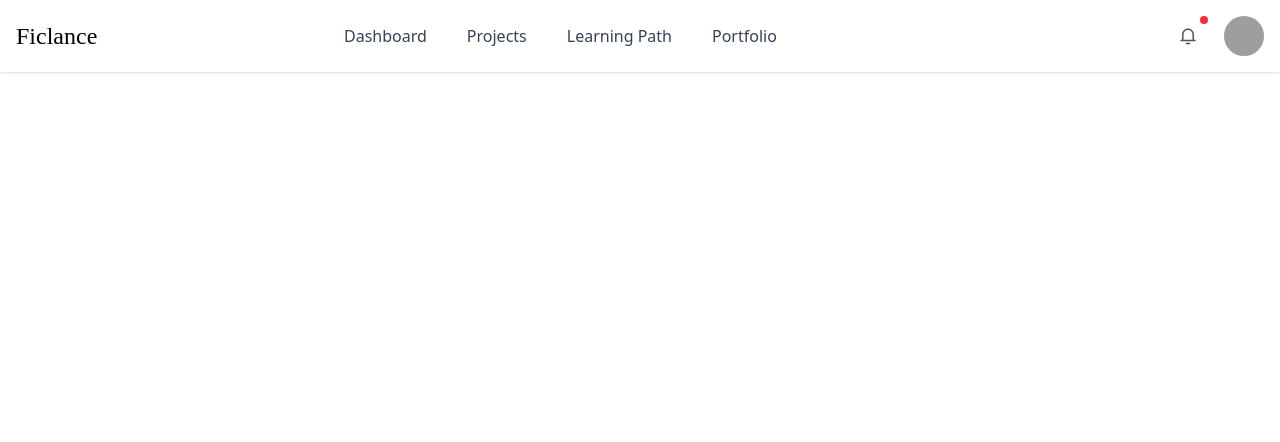
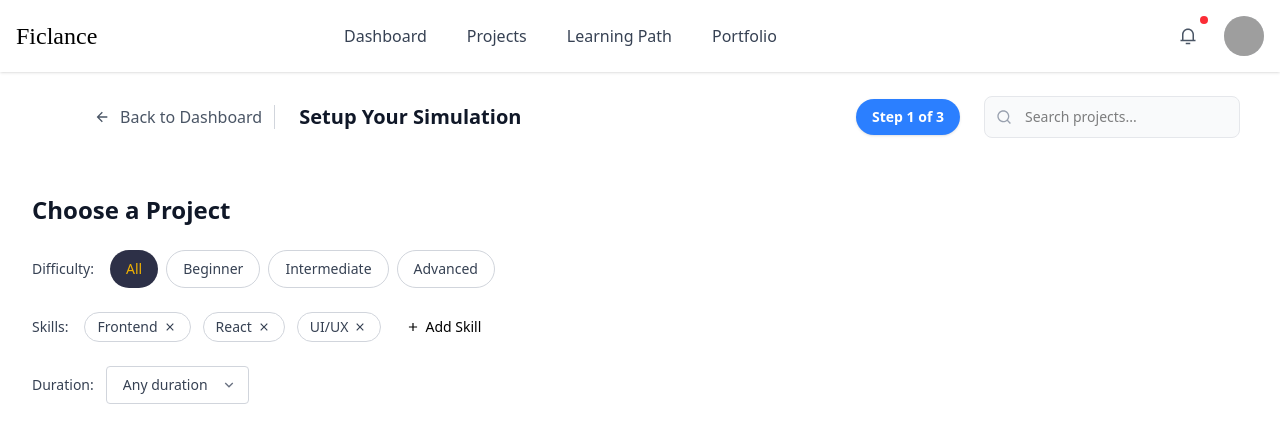
Before and after one commit to 42aditya31/Ficlance, a React (Vite) app: page /new-project in a window 1280 px wide. Shown: the top 442 px of the page. Built offline with nearby package versions, Linux system fonts and the light colour scheme; grey boxes are pictures that could not be loaded.

Commit message:
feat: implement NewProject page with search and filter components; update routing and add recommendations section in dashboard

```diff
--- a/src/App.jsx
+++ b/src/App.jsx
@@ -3,6 +3,7 @@ import { BrowserRouter, Routes, Route } from 'react-router-dom';
 import LandingPage from './Pages/LandingPage';
 import Nav from './Components/Nav';
 import DashBoard from './Pages/DashBoard';
+import NewProject from './Pages/NewProject';
 
 const App = () => {
   return (
@@ -11,6 +12,7 @@ const App = () => {
   <Routes>
     <Route path="/" element={<LandingPage />} />
     <Route path="/dashboard" element={<DashBoard />} />
+    <Route path="/new-project" element={<NewProject />} />
   </Routes>
 </BrowserRouter>
   );
--- a/src/Components/Dashboard/Recommendations.jsx
+++ b/src/Components/Dashboard/Recommendations.jsx
@@ -3,6 +3,9 @@ import { RiFolderAddLine, RiRoadMapLine, RiTeamLine, RiArrowRightLine } from 're
 const Recommendations = () => {
   return (
     <div className="grid grid-cols-1 p-8 rounded-2xl bg-white gap-4">
+         <h2 class="text-lg font-semibold text-gray-900 mb-4">
+                Recommended For You
+              </h2>
       {/* Project Recommendation */}
       <div className="p-4 border border-gray-100 rounded-lg hover:border-primary/20 hover:bg-primary/5 transition">
         <div className="flex items-center mb-3">
--- a/src/Components/Dashboard/WelcomeSection.jsx
+++ b/src/Components/Dashboard/WelcomeSection.jsx
@@ -1,5 +1,6 @@
 
 import React from 'react';
+import { Link } from 'react-router-dom';
 import { RiDownloadLine, RiAddLine } from 'react-icons/ri';
 
 const WelcomeSection = ({ username = 'Alex', date = 'June 29, 2025', day = 'Sunday' }) => {
@@ -21,12 +22,14 @@ const WelcomeSection = ({ username = 'Alex', date = 'June 29, 2025', day = 'Sund
           </div>
           Export Report
         </button>
+        <Link to="/new-project" className="flex items-center">
         <button className="bg-[#2D3047] text-yellow-200 px-4 py-2 rounded-lg font-medium hover:bg-primary/90 transition flex items-center whitespace-nowrap">
           <div className="w-5 h-5 flex items-center justify-center mr-2">
             <RiAddLine />
           </div>
           New Project
         </button>
+        </Link>
       </div>
     </div>
   );
--- /dev/null
+++ b/src/Components/NewProject/Search.jsx
@@ -0,0 +1,49 @@
+import { RiArrowLeftLine, RiNotification3Line, RiSearchLine } from "react-icons/ri";
+import { Link } from "react-router-dom";
+
+const NavbarBelowSection = () => {
+  return (
+    <div className="bg-white   ">
+      <div className="px-4 md:px-10 py-6 space-y-8">
+        {/* Top Header Section */}
+        <div className="hidden md:flex ml-10 items-center justify-between">
+          <Link
+            to="/dashboard"
+            className="flex items-center text-gray-600 hover:text-blue-600 font-medium transition-colors duration-200 hover:bg-gray-50 px-3 py-2 rounded-lg"
+          >
+            <div className="w-5 h-5 flex items-center justify-center mr-2">
+              <RiArrowLeftLine />
+            </div>
+            Back to Dashboard
+          </Link>
+
+          <div className="flex items-center gap-6">
+            <div className="h-6 w-px bg-gray-300"></div>
+            <h1 className="text-xl font-semibold text-gray-900">Setup Your Simulation</h1>
+          </div>
+
+          <div className="flex items-center space-x-6 ml-auto">
+            <div className="bg-blue-500 text-white px-4 py-2 rounded-full text-sm font-semibold shadow-sm">
+              Step 1 of 3
+            </div>
+
+            <div className="relative w-full md:w-64">
+              <input
+                type="text"
+                placeholder="Search projects..."
+                className="w-full pl-10 pr-4 py-2.5 bg-gray-50 border border-gray-200 rounded-lg text-sm focus:outline-none focus:ring-2 focus:ring-blue-500 focus:border-blue-500 focus:bg-white transition-all duration-200"
+              />
+              <div className="absolute left-3 top-1/2 transform -translate-y-1/2 text-gray-400">
+                <RiSearchLine size={16} />
+              </div>
+            </div>
+          </div>
+        </div>
+
+
+      </div>
+    </div>
+  );
+};
+
+export default NavbarBelowSection;
--- /dev/null
+++ b/src/Components/NewProject/SearchFilterSection.jsx
@@ -0,0 +1,160 @@
+import { useState } from "react";
+import {
+  RiCloseLine,
+  RiAddLine,
+  RiArrowDownSLine,
+} from "react-icons/ri";
+
+const difficulties = ["All", "Beginner", "Intermediate", "Advanced"];
+const durations = ["Any duration", "1-2 days", "3-5 days", "1 week+"];
+
+const SearchFilterSection = ({
+  initialSkills = ["Frontend", "React", "UI/UX"],
+  onAddSkill = () => {},
+  onRemoveSkill = () => {},
+  onDifficultyChange = () => {},
+  onDurationChange = () => {},
+}) => {
+  const [selectedDifficulty, setSelectedDifficulty] = useState("All");
+  const [skills, setSkills] = useState(initialSkills);
+  const [selectedDuration, setSelectedDuration] = useState("Any duration");
+  const [showInput, setShowInput] = useState(false);
+  const [newSkill, setNewSkill] = useState("");
+
+  const handleRemoveSkill = (skill) => {
+    const updated = skills.filter((s) => s !== skill);
+    setSkills(updated);
+    onRemoveSkill(skill);
+  };
+
+  const handleAddSkillClick = () => {
+    setShowInput(true);
+  };
+
+  const handleSkillSubmit = (e) => {
+    e.preventDefault();
+    const trimmedSkill = newSkill.trim();
+    if (trimmedSkill && !skills.includes(trimmedSkill)) {
+      const updated = [...skills, trimmedSkill];
+      setSkills(updated);
+      onAddSkill(trimmedSkill);
+    }
+    setNewSkill("");
+    setShowInput(false);
+  };
+
+  const handleDifficultyClick = (level) => {
+    setSelectedDifficulty(level);
+    onDifficultyChange(level);
+  };
+
+  const handleDurationSelect = (e) => {
+    const value = e.target.value;
+    setSelectedDuration(value);
+    onDurationChange(value);
+  };
+
+  return (
+    <section className="mb-8">
+      {/* Heading */}
+      <div className="flex flex-col md:flex-row md:items-center justify-between mb-6">
+        <h2 className="text-2xl font-bold text-gray-900 mb-4 md:mb-0">
+          Choose a Project
+        </h2>
+      </div>
+
+      {/* Difficulty Filter */}
+      <div className="flex flex-wrap gap-2 mb-6">
+        <div className="text-sm font-medium text-gray-700 flex items-center mr-2">
+          Difficulty:
+        </div>
+        {difficulties.map((level) => (
+          <button
+            key={level}
+            onClick={() => handleDifficultyClick(level)}
+            className={`px-4 py-2 rounded-full text-sm font-medium ${
+              selectedDifficulty === level
+                ? "bg-[#2D3047] text-yellow-500"
+                : "bg-white border border-gray-300 text-gray-700 hover:bg-gray-50"
+            }`}
+          >
+            {level}
+          </button>
+        ))}
+      </div>
+
+      {/* Skills Filter */}
+      <div className="flex flex-wrap gap-3 mb-6 items-center">
+        <div className="text-sm font-medium text-gray-700 mr-1">
+          Skills:
+        </div>
+        {skills.map((skill) => (
+          <button
+            key={skill}
+            className="px-3 py-1 bg-white border border-gray-300 text-gray-700 rounded-full text-sm font-medium hover:bg-gray-50 flex items-center"
+            onClick={() => handleRemoveSkill(skill)}
+          >
+            {skill}
+            <span className="w-4 h-4 ml-1 flex items-center justify-center">
+              <RiCloseLine />
+            </span>
+          </button>
+        ))}
+
+        {showInput ? (
+          <form onSubmit={handleSkillSubmit} className="flex items-center gap-2">
+            <input
+              type="text"
+              value={newSkill}
+              onChange={(e) => setNewSkill(e.target.value)}
+              autoFocus
+              placeholder="New skill"
+              className="px-3 py-1 border border-gray-300 rounded-full text-sm focus:outline-none"
+            />
+            <button
+              type="submit"
+              className="px-3 py-1 bg-[#2D3047] text-white rounded-full text-sm hover:opacity-90"
+            >
+              Add
+            </button>
+          </form>
+        ) : (
+          <button
+            onClick={handleAddSkillClick}
+            className="px-3 py-1 bg-primary/10 text-primary rounded-full text-sm font-medium hover:bg-primary/20 flex items-center"
+          >
+            <span className="w-4 h-4 mr-1 flex items-center justify-center">
+              <RiAddLine />
+            </span>
+            Add Skill
+          </button>
+        )}
+      </div>
+
+      {/* Duration Dropdown */}
+      <div className="flex items-center">
+        <div className="text-sm font-medium text-gray-700 flex items-center mr-3">
+          Duration:
+        </div>
+        <div className="relative">
+          <select
+            value={selectedDuration}
+            onChange={handleDurationSelect}
+            className="appearance-none bg-white border border-gray-300 text-gray-700 py-2 pl-4 pr-10 rounded text-sm focus:outline-none focus:ring-2 focus:ring-primary focus:border-transparent cursor-pointer"
+          >
+            {durations.map((duration) => (
+              <option key={duration} value={duration}>
+                {duration}
+              </option>
+            ))}
+          </select>
+          <div className="absolute right-3 top-1/2 transform -translate-y-1/2 text-gray-500 pointer-events-none">
+            <RiArrowDownSLine />
+          </div>
+        </div>
+      </div>
+    </section>
+  );
+};
+
+export default SearchFilterSection;
--- /dev/null
+++ b/src/Pages/NewProject.jsx
@@ -0,0 +1,23 @@
+import React from "react";
+import NavbarBelowSection from "../Components/NewProject/Search";
+import SearchFilterSection from "../Components/NewProject/SearchFilterSection";
+
+const NewProject = () => {
+  return (
+    <div>
+      <NavbarBelowSection />
+      <div className="p-4 md:p-8">
+        <SearchFilterSection
+          onAddSkill={(skill) => alert(`Added skill: ${skill}`)}
+          onRemoveSkill={(skill) => console.log("Removed:", skill)}
+          onDifficultyChange={(difficulty) =>
+            console.log("Difficulty:", difficulty)
+          }
+          onDurationChange={(duration) => console.log("Duration:", duration)}
+        />
+      </div>
+    </div>
+  );
+};
+
+export default NewProject;
```
